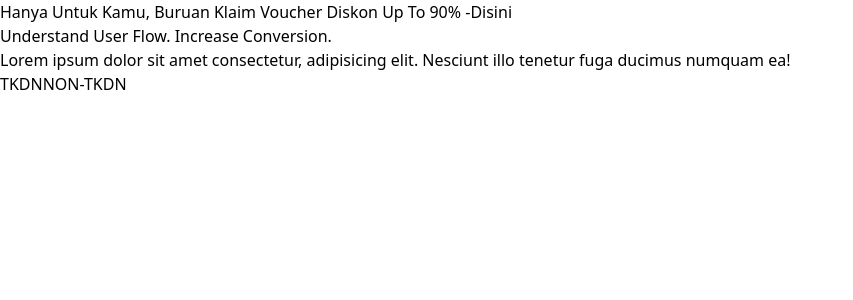
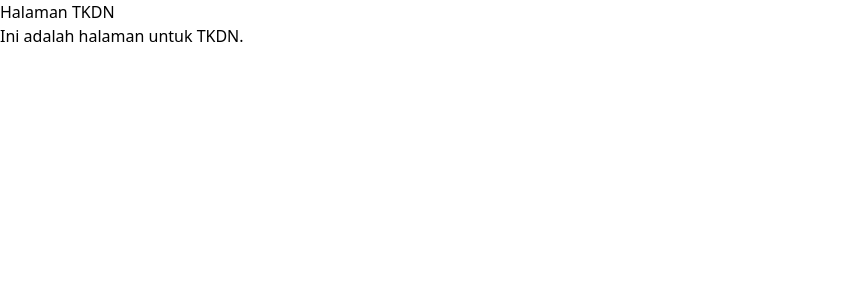
Before and after one commit to projectbinusa/ekatalogv1-client, a React (Vite) app: page /tkdn in a window 1280 px wide. Shown: the top 300 px of the page, without its empty margins (0-853 px from the left). Built offline with nearby package versions, Linux system fonts and the light colour scheme.

Commit message:
update skeleton

```diff
--- a/src/App.jsx
+++ b/src/App.jsx
@@ -1,21 +1,20 @@
-import React from 'react';
-import { Switch, Route } from "react-router-dom";
+// src/App.jsx
+import React from "react";
+import { Route, Switch } from "react-router-dom";
 import Home from "./components/Home";
-import TKDN from './pages/Tkdn';
-import NONTKDN from './pages/Nontkdn';
-import Error from "./pages/Error";
+import TKDN from "./pages/Tkdn";
+import NonTKDN from "./pages/Nontkdn";
 
-const App = () => {
+function App() {
   return (
-    <>
+    <div className="App">
       <Switch>
-        <Route path="/" component={Home} />
+        <Route exact path="/" component={Home} />
         <Route path="/tkdn" component={TKDN} />
-        <Route path="/nontkdn" component={NONTKDN} />
-        <Route path="*" component={Error} />
+        <Route path="/non-tkdn" component={NonTKDN} />
       </Switch>
-    </>
+    </div>
   );
-};
+}
 
 export default App;
--- a/src/components/Home.jsx
+++ b/src/components/Home.jsx
@@ -1,6 +1,5 @@
-import React from 'react';
-import {NavLink} from 'react-router-dom'
-
+import React from "react";
+import { Link } from "react-router-dom";
 
 const Home = () => {
   return (
@@ -19,36 +18,27 @@ const Home = () => {
       <section className="bg-gray-900 text-white">
         <div className="mx-auto max-w-screen-xl px-4 py-32 lg:flex lg:h-screen lg:items-center">
           <div className="mx-auto max-w-3xl text-center">
-      <h1
-        className="bg-gradient-to-r from-green-300 via-indigo-500 to-purple-600 bg-clip-text text-3xl font-extrabold text-transparent sm:text-5xl"
-      >
+            <h1 className="bg-gradient-to-r from-green-300 via-indigo-500 to-purple-600 bg-clip-text text-3xl font-extrabold text-transparent sm:text-5xl">
               Understand User Flow.
-
               <span className="sm:block"> Increase Conversion. </span>
             </h1>
 
             <p className="mx-auto mt-4 max-w-xl sm:text-xl/relaxed">
-        Lorem ipsum dolor sit amet consectetur, adipisicing elit. Nesciunt illo tenetur fuga ducimus
-        numquam ea!
+              Lorem ipsum dolor sit amet consectetur, adipisicing elit. Nesciunt
+              illo tenetur fuga ducimus numquam ea!
             </p>
 
             <div className="mt-8 flex flex-wrap justify-center gap-4">
-      <NavLink to="/tkdn">
-        <button
-          className="block w-full rounded border border-indigo-600 bg-indigo-600 px-12 py-3 text-sm font-medium text-white hover:bg-transparent hover:text-white focus:outline-none focus:ring active:text-opacity-75 sm:w-40"
-        >
+              <Link to="/tkdn">
+                <button className="block w-full rounded border border-indigo-600 bg-indigo-600 px-2 py-3 text-sm font-medium text-white hover:bg-transparent hover:text-white focus:outline-none focus:ring active:text-opacity-75 sm:w-40">
                   TKDN
                 </button>
-        </NavLink>
-
-        <NavLink to="/tkdn">
-        <button
-          className="block w-full rounded border border-indigo-600 bg-indigo-600 px-12 py-3 text-sm font-medium text-white hover:bg-transparent hover:text-white focus:outline-none focus:ring active:text-opacity-75 sm:w-40"
-
-        >
+              </Link>
+              <Link to="/nontkdn">
+                <button className="block w-full rounded border border-indigo-600 bg-indigo-600 px-2 py-3 text-sm font-medium text-white hover:bg-transparent hover:text-white focus:outline-none focus:ring active:text-opacity-75 sm:w-40">
                   NON-TKDN
                 </button>
-          </NavLink>
+              </Link>
             </div>
           </div>
         </div>
--- a/src/pages/Nontkdn.jsx
+++ b/src/pages/Nontkdn.jsx
@@ -1,9 +1,13 @@
-function nontkdn(){
-return(
-    <>
-    <h1>Hello World</h1>
-    </>
-)
+// src/components/NonTKDN.js
+import React from "react";
+
+function NonTKDN() {
+  return (
+    <div>
+      <h1>Halaman Non TKDN</h1>
+      <p>Ini adalah halaman untuk Non TKDN.</p>
+    </div>
+  );
 }
 
-export default nontkdn;
+export default NonTKDN;
--- a/src/pages/Tkdn.jsx
+++ b/src/pages/Tkdn.jsx
@@ -1,12 +1,12 @@
-function tkdn() {
-    return(
-        <>
-        <div>
-            <h1>Page TKDN</h1>
-        </div>
-        </>
-    )
+import React from "react";
 
+function TKDN() {
+  return (
+    <div>
+      <h1>Halaman TKDN</h1>
+      <p>Ini adalah halaman untuk TKDN.</p>
+    </div>
+  );
 }
 
-export default tkdn;
+export default TKDN;
```
Also changed, not shown: src/main.jsx (+11 -11 lines). Lines whose indentation alone changed are shown as unchanged.
